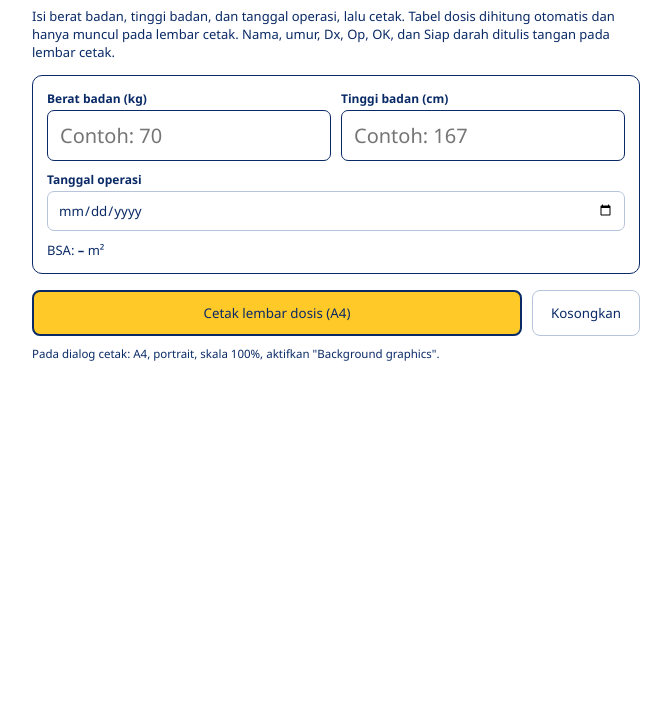
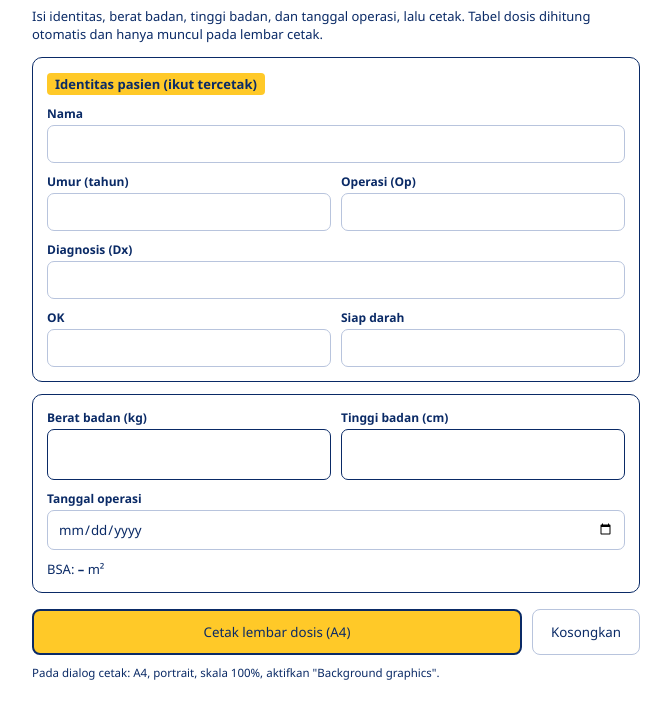
Before and after one commit to dimsur986/CardioDose_Trial_V1, a plain HTML site: page index.html in a window 1280 px wide. Shown: the part 80-798 px from the top of the page, without its empty margins (304-975 px from the left). Drawn offline with Linux system fonts and the light colour scheme.

Commit message:
Add files via upload

```diff
--- a/index.html
+++ b/index.html
@@ -74,10 +74,18 @@ ul{margin:0;padding-left:11px}
 <body>
 <div class="app">
  <div class="top"><img id="formLogo" alt="Logo RS Universitas Airlangga"><h1>Perhitungan Dosis Obat<br>Instalasi Anestesi</h1></div>
- <p class="lead">Isi berat badan, tinggi badan, dan tanggal operasi, lalu cetak. Tabel dosis dihitung otomatis dan hanya muncul pada lembar cetak. Nama, umur, Dx, Op, OK, dan Siap darah ditulis tangan pada lembar cetak.</p>
+ <p class="lead">Isi identitas, berat badan, tinggi badan, dan tanggal operasi, lalu cetak. Tabel dosis dihitung otomatis dan hanya muncul pada lembar cetak.</p>
+ <section class="card"><h2>Identitas pasien (ikut tercetak)</h2><div class="g">
+  <label class="w">Nama<input id="nama" autocomplete="off"></label>
+  <label>Umur (tahun)<input id="umur" inputmode="numeric"></label>
+  <label>Operasi (Op)<input id="op"></label>
+  <label class="w">Diagnosis (Dx)<input id="dx"></label>
+  <label>OK<input id="ok"></label>
+  <label>Siap darah<input id="darah"></label>
+ </div></section>
  <section class="card"><div class="g">
-  <label class="key">Berat badan (kg)<input id="bb" type="number" inputmode="decimal" step="0.1" min="0" placeholder="Contoh: 70"></label>
-  <label class="key">Tinggi badan (cm)<input id="tb" type="number" inputmode="decimal" step="0.1" min="0" placeholder="Contoh: 167"></label>
+  <label class="key">Berat badan (kg)<input id="bb" type="number" inputmode="decimal" step="0.1" min="0"></label>
+  <label class="key">Tinggi badan (cm)<input id="tb" type="number" inputmode="decimal" step="0.1" min="0"></label>
   <label class="w">Tanggal operasi<input id="tgl" type="date"></label>
   <div class="bsaPrev">BSA: <b id="bsaPrev">–</b> m²</div>
  </div></section>
@@ -186,7 +194,7 @@ function calc(){
 }
 const bga=["Jam","pH","pCO₂","pO₂","HCO₃","BE","SaO₂","Na","K","iCa","Hct","Hb"];
 ["b1","b2"].forEach(id=>$(id).innerHTML=bga.map(x=>`<tr><td>${x}</td><td></td></tr>`).join(""));
-const MAP=["tgl","bb","tb"];
+const MAP=["nama","umur","op","dx","ok","darah","tgl","bb","tb"];
 const dmy=v=>v?v.split("-").reverse().join("/"):"";
 function sync(){MAP.forEach(k=>{const e=$("p_"+k);if(e)e.textContent=k==="tgl"?dmy($(k).value):$(k).value;});$("bsaPrev").textContent=$("bsa").textContent;}
 function all(){calc();sync();}
```
